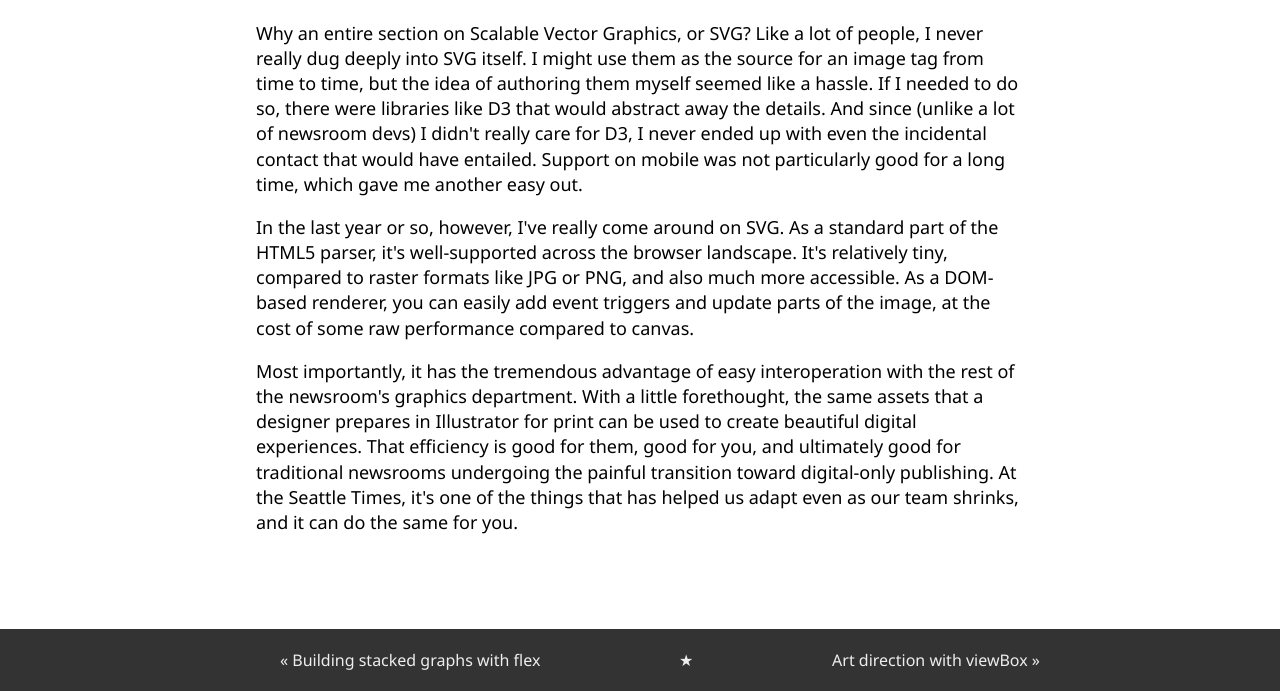
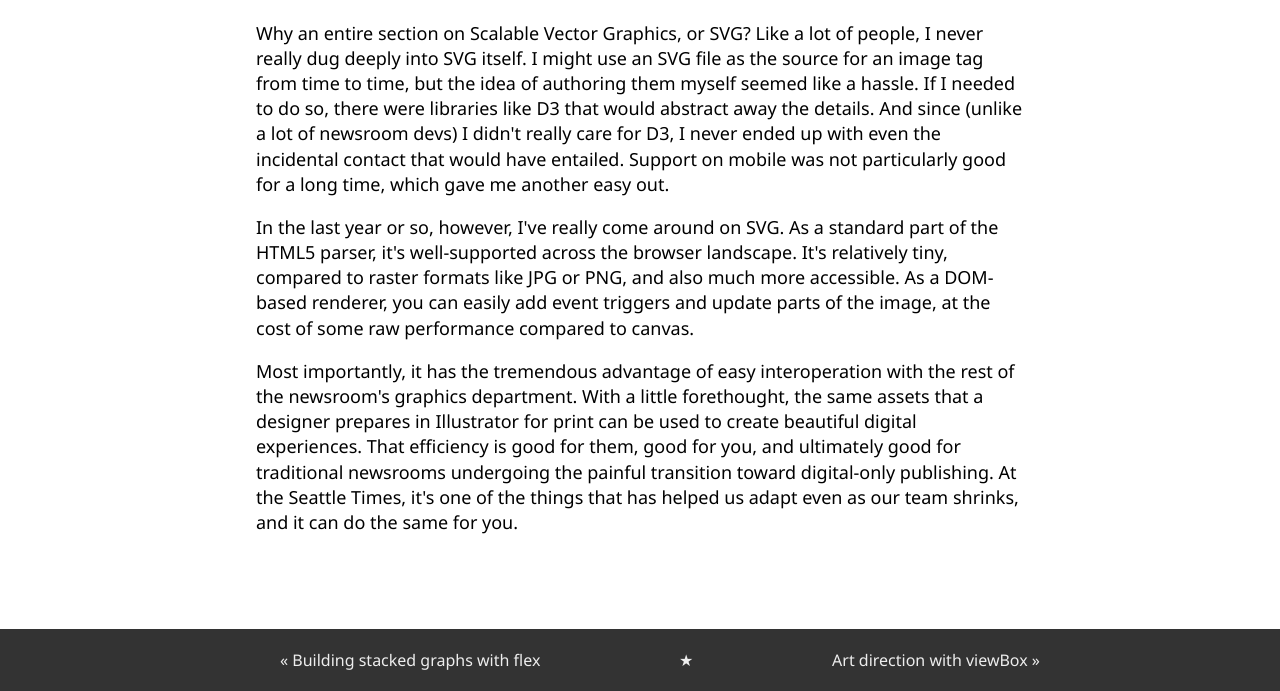
Before and after one commit to thomaswilburn/viz-book, a website: page docs/section-svg.html in a window 1280 px wide. Shown: the part 156-847 px from the top of the page. Drawn offline with Linux system fonts and the light colour scheme.

```diff
--- a/docs/section-svg.html
+++ b/docs/section-svg.html
@@ -19,7 +19,7 @@
 
   </aside>
   <h1>SVG Mechanics and Mysteries</h1>
-<p>Why an entire section on Scalable Vector Graphics, or SVG? Like a lot of people, I never really dug deeply into SVG itself. I might use them as the source for an image tag from time to time, but the idea of authoring them myself seemed like a hassle. If I needed to do so, there were libraries like D3 that would abstract away the details. And since (unlike a lot of newsroom devs) I didn't really care for D3, I never ended up with even the incidental contact that would have entailed. Support on mobile was not particularly good for a long time, which gave me another easy out.</p>
+<p>Why an entire section on Scalable Vector Graphics, or SVG? Like a lot of people, I never really dug deeply into SVG itself. I might use an SVG file as the source for an image tag from time to time, but the idea of authoring them myself seemed like a hassle. If I needed to do so, there were libraries like D3 that would abstract away the details. And since (unlike a lot of newsroom devs) I didn't really care for D3, I never ended up with even the incidental contact that would have entailed. Support on mobile was not particularly good for a long time, which gave me another easy out.</p>
 <p>In the last year or so, however, I've really come around on SVG. As a standard part of the HTML5 parser, it's well-supported across the browser landscape. It's relatively tiny, compared to raster formats like JPG or PNG, and also much more accessible. As a DOM-based renderer, you can easily add event triggers and update parts of the image, at the cost of some raw performance compared to canvas.</p>
 <p>Most importantly, it has the tremendous advantage of easy interoperation with the rest of the newsroom's graphics department. With a little forethought, the same assets that a designer prepares in Illustrator for print can be used to create beautiful digital experiences. That efficiency is good for them, good for you, and ultimately good for traditional newsrooms undergoing the painful transition toward digital-only publishing. At the Seattle Times, it's one of the things that has helped us adapt even as our team shrinks, and it can do the same for you.</p>
   </main>
```
Also changed, not shown: 1 other file.
